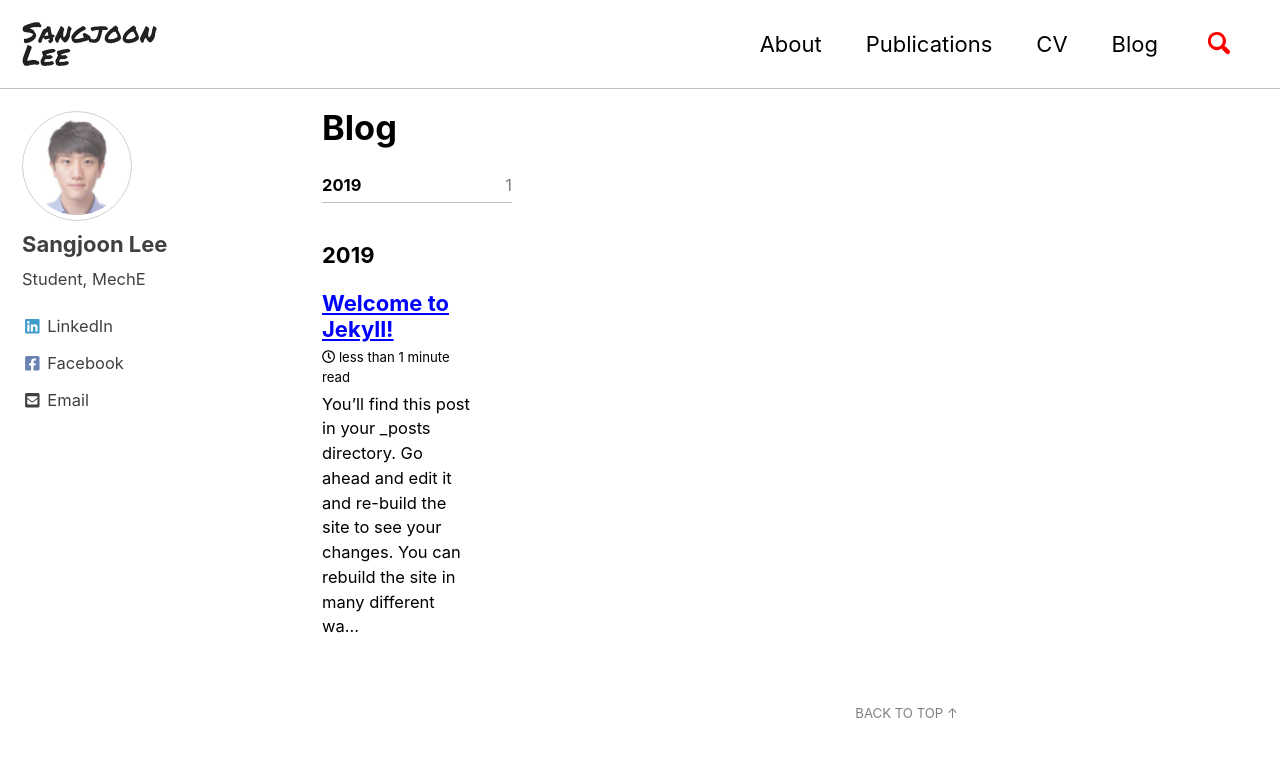
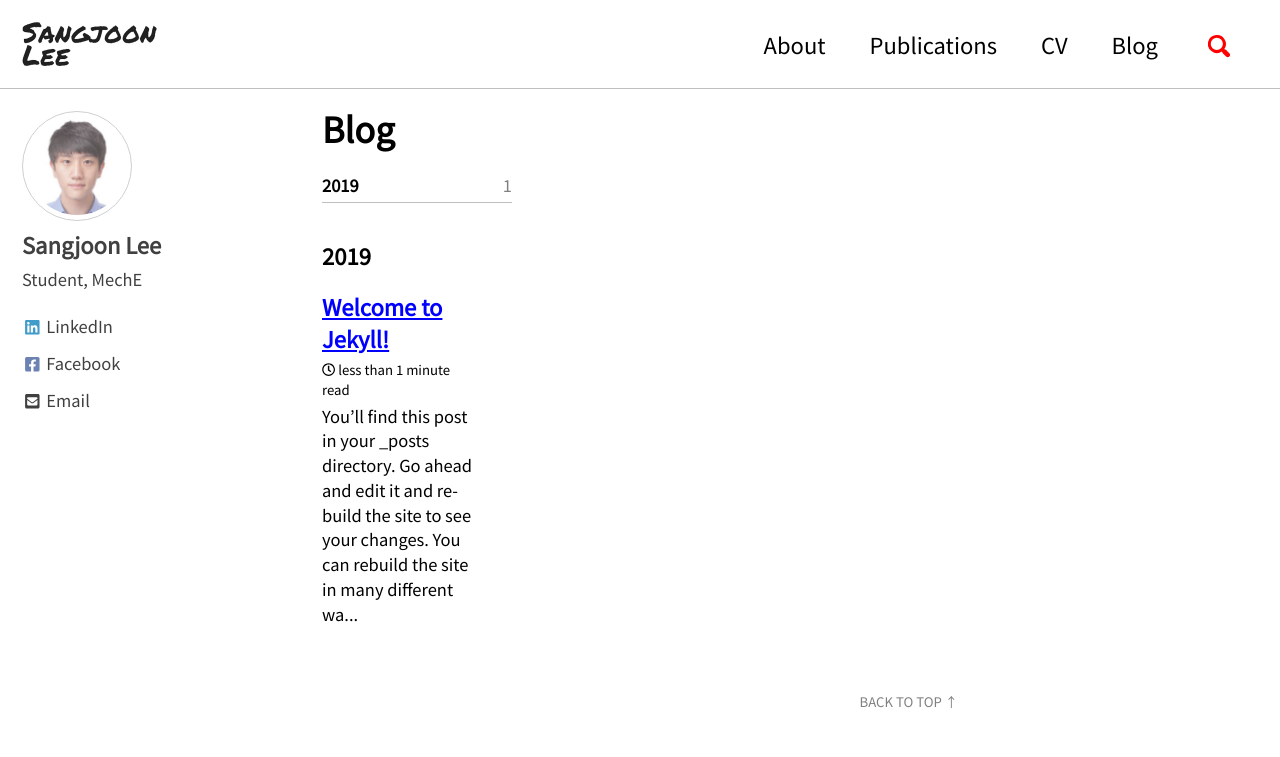
Before and after one commit to jun9303/jun9303.github.io, a Jekyll site: the page built from _pages/blog.md, in a window 1280 px wide and 900 px high. Shown: the top 757 px of the window. Built offline with Jekyll 4.4.1, drawn with Linux system fonts in a browser that asks for light colours; cached includes are drawn as plain includes; nearby versions of some CDN libraries.

Commit message:
Update _variables.scss

```diff
--- a/_sass/minimal-mistakes/_variables.scss
+++ b/_sass/minimal-mistakes/_variables.scss
@@ -14,8 +14,9 @@ $indent-var: 1.3em !default;
 
 /* system typefaces */
 $serif: Georgia, Times, serif !default;
-$sans-serif: -apple-system, BlinkMacSystemFont, "Roboto", "Segoe UI",
-  "Helvetica Neue", "Lucida Grande", Arial, sans-serif !default;
+$sans-serif: 'Noto Sans KR', sans-serif;
+/* $sans-serif: -apple-system, BlinkMacSystemFont, "Roboto", "Segoe UI",
+  "Helvetica Neue", "Lucida Grande", Arial, sans-serif !default; */
 $monospace: Monaco, Consolas, "Lucida Console", monospace !default;
 
 /* sans serif typefaces */
```
